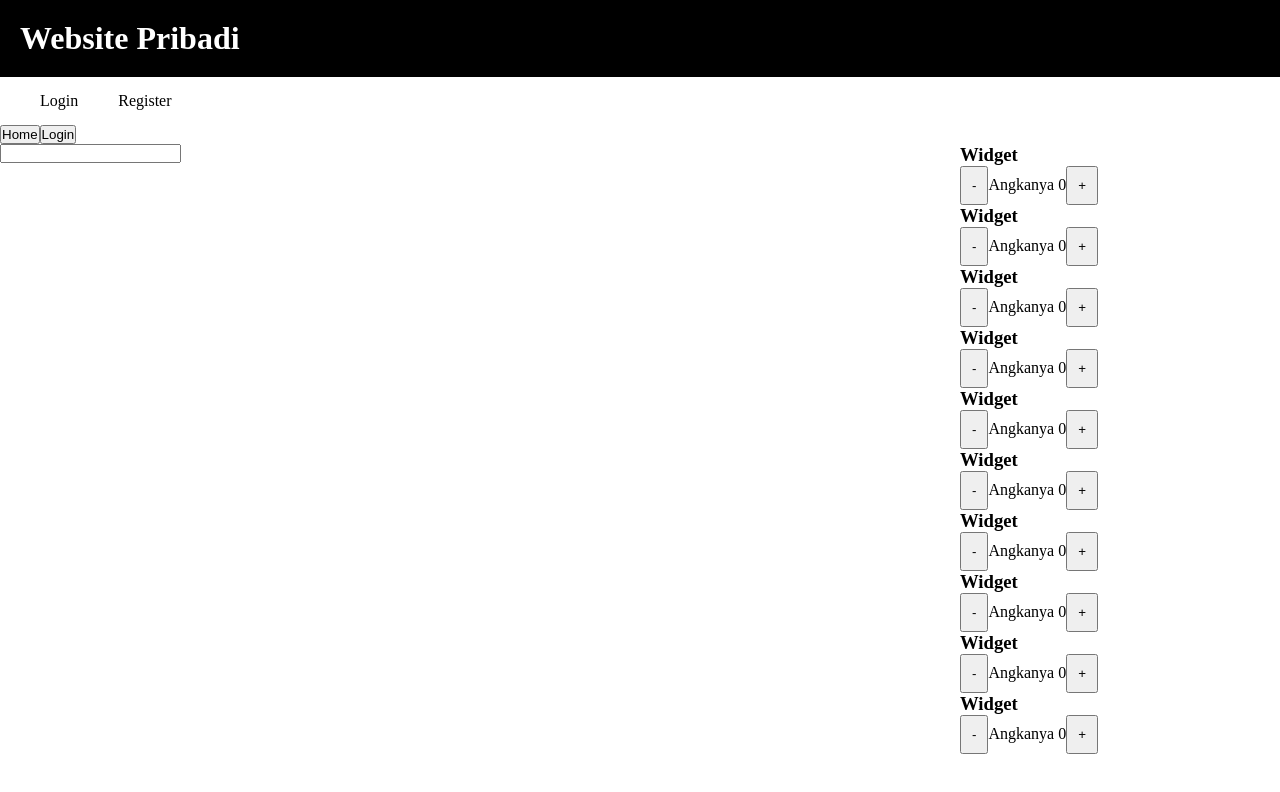
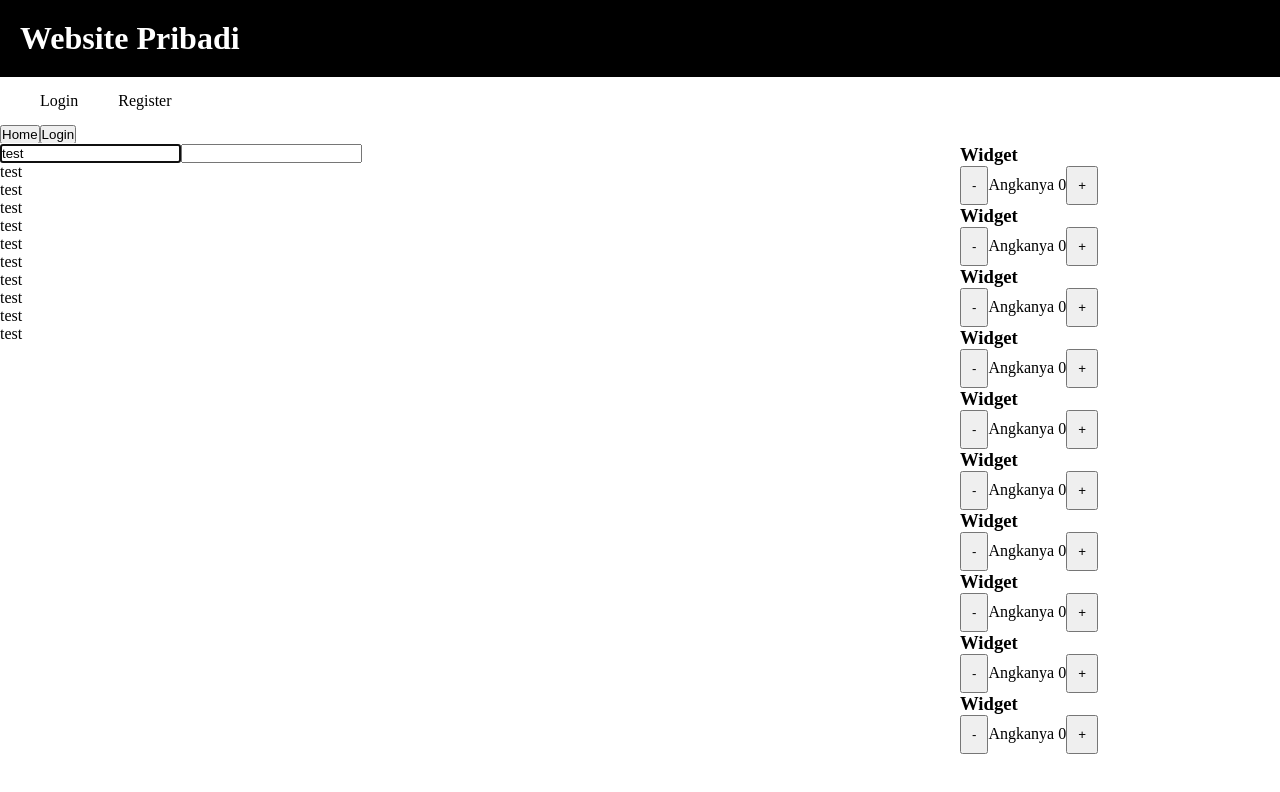
Before and after one commit to alfatta/vue-pertama, a Vue app: page / in a window 1280 px wide. Both pictures are taken after a click on the button "Login". Shown: the top 792 px of the page. Built offline with nearby package versions, Linux system fonts and the light colour scheme.

Commit message:
day 2 : refs

```diff
--- a/src/pages/Login.vue
+++ b/src/pages/Login.vue
@@ -1,8 +1,21 @@
 <template>
 
-  <input type="text">
+  <input type="text" ref="username" v-model="username">
+  <input type="text" ref="password">
+
+  <p v-for="n in 10" ref="paragraf"> test </p>
+
 </template>
 
 <script>
-export default {}
+export default {
+  data() {
+    return {
+      username: 'test'
+    }
+  },
+  mounted() {
+    this.$refs.username.focus()
+  }
+}
 </script>
```
